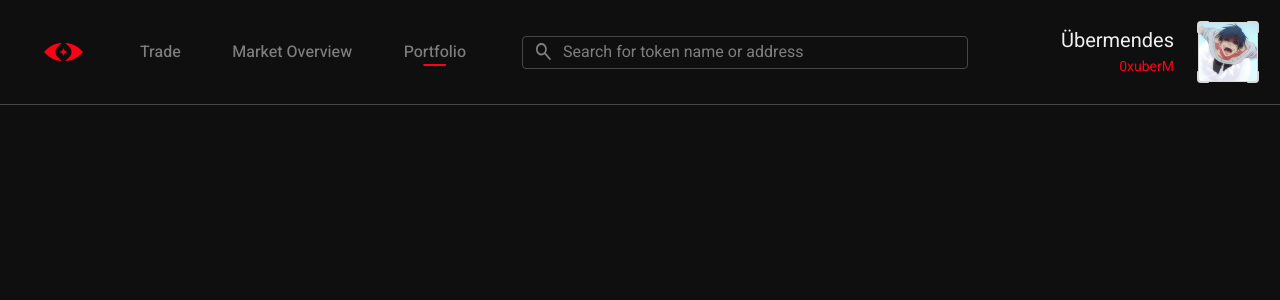
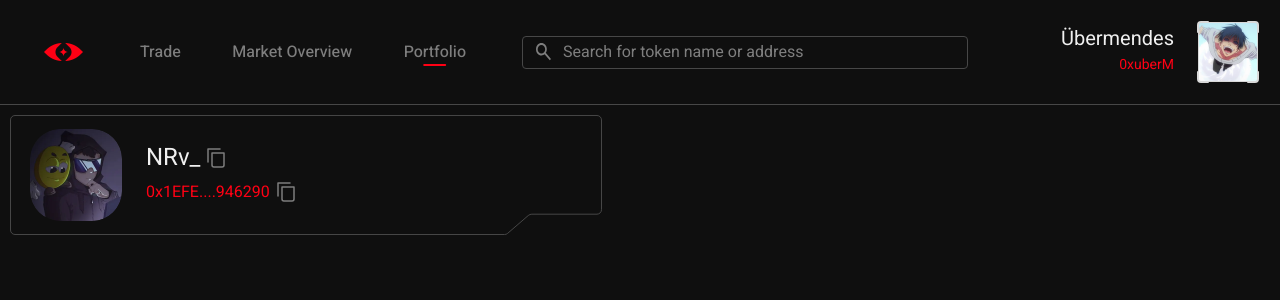
Before and after one commit to rehkmansa/s-trakka, a React (Vite) app: page / in a window 1280 px wide. Shown: the top 300 px of the page. Built offline with nearby package versions, Linux system fonts and the light colour scheme.

Commit message:
Add left profile.

```diff
--- a/src/components/atoms/framed-avatar.tsx
+++ b/src/components/atoms/framed-avatar.tsx
@@ -96,7 +96,11 @@ export const FramedAvatar = (props: FramedAvatarProps) => {
       className={cn('relative', wrapperClassName)}
     >
       <Frame hovered={hovered} />
-      <img src={src} className={cn('relative', className)} alt="" />
+      <img
+        src={src}
+        className={cn('relative rounded-xs object-cover overflow-hidden', className)}
+        alt=""
+      />
     </motion.div>
   );
 };
--- a/src/components/layout/base-layout.tsx
+++ b/src/components/layout/base-layout.tsx
@@ -6,7 +6,7 @@ export const BaseLayout = ({ children }: PropsWithChildren) => {
   return (
     <SmoothScroll>
       <Navbar />
-      <main>{children}</main>
+      <main className="p-2.5">{children}</main>
     </SmoothScroll>
   );
 };
--- a/src/components/layout/navbar.tsx
+++ b/src/components/layout/navbar.tsx
@@ -17,7 +17,7 @@ export const Navbar = () => {
           {NAV_LINKS.map((li) => (
             <Link
               className={cn('px-4 text-center relative whitespace-nowrap', {
-                'before:absolute before:-bottom-0.5 before:rounded before:w-1/4 before:bg-base-red before:h-0.5 before:left-1/2 before:-translate-x-1/2':
+                'before:absolute before:-bottom-0.5 before:rounded-xs before:w-1/4 before:bg-base-red before:h-0.5 before:left-1/2 before:-translate-x-1/2':
                   li?.active,
               })}
               key={li.label}
--- /dev/null
+++ b/src/components/molecules/left-side-profile.tsx
@@ -0,0 +1,27 @@
+import { ProfileInfo } from '~/components/molecules/profile-info';
+import { formatWalletAddress } from '~/lib/utils/helpers';
+import { MOCK_LEFT_PROFILE } from '~/mock/data';
+
+export const LeftSideProfile = () => (
+  <div className="relative w-full px-5 py-3.5">
+    <svg
+      viewBox="0 0 592 121"
+      xmlns="http://www.w3.org/2000/svg"
+      className="absolute inset-0 w-full h-full pointer-events-none"
+      preserveAspectRatio="none"
+    >
+      <path
+        d="M0.5 5C0.5 2.51472 2.51472 0.5 5 0.5H587C589.485 0.5 591.5 2.51472 591.5 5V95.5C591.5 97.9853 589.485 100 587 100H521.874C520.545 100 519.261 100.481 518.259 101.355L497.584 119.391C496.764 120.106 495.713 120.5 494.626 120.5H5C2.51472 120.5 0.5 118.485 0.5 116V5Z"
+        fill="transparent"
+        className="stroke-component-outlines"
+        stroke="currentColor"
+      />
+    </svg>
+
+    <ProfileInfo
+      allowCopy
+      {...MOCK_LEFT_PROFILE}
+      walletAddress={formatWalletAddress(MOCK_LEFT_PROFILE.walletAddress)}
+    />
+  </div>
+);
--- a/src/components/molecules/profile-info.tsx
+++ b/src/components/molecules/profile-info.tsx
@@ -26,11 +26,13 @@ export const ProfileInfo = (props: ProfileInfoProps) => {
       {isSecondary ? (
         <FramedAvatar src={src} className="size-[60px]" wrapperClassName="w-full max-w-[60px]" />
       ) : (
-        <img className="size-[92px]" src={src} alt="" />
+        <img className="size-[92px] rounded-[30px] object-cover" src={src} alt="" />
       )}
-      <div className="space-y-0.5">
+      <div className={cn('space-y-2.5', { 'space-y-1.5': isSecondary })}>
         <CopyAble text={name} allowCopy={allowCopy}>
-          <h4 className={cn('text-2xl leading-none', { 'text-xl': isSecondary })}>{name}</h4>
+          <h4 className={cn('text-2xl leading-none', { 'text-xl leading-none': isSecondary })}>
+            {name}
+          </h4>
         </CopyAble>
         <CopyAble text={walletAddress} allowCopy={allowCopy}>
           <p className={cn('text-base text-base-red leading-none', { 'text-sm': isSecondary })}>
--- a/src/components/molecules/searchbar.tsx
+++ b/src/components/molecules/searchbar.tsx
@@ -27,7 +27,7 @@ export const Searchbar = (props: SearchbarProps) => {
       <input
         value={text}
         className={cn(
-          'outline-none border-component-outlines border w-full pl-10 rounded h-[33px] placeholder:text-sub-text',
+          'outline-none border-component-outlines border w-full pl-10 rounded-sm h-[33px] placeholder:text-sub-text',
           inputClassName
         )}
         placeholder={placeholder ?? 'Search for token name or address'}
--- a/src/components/organisms/left-view.tsx
+++ b/src/components/organisms/left-view.tsx
@@ -0,0 +1,7 @@
+import { LeftSideProfile } from '~/components/molecules/left-side-profile';
+
+export const LeftView = () => (
+  <div className="w-full max-w-[592px]">
+    <LeftSideProfile />
+  </div>
+);
--- a/src/mock/data.ts
+++ b/src/mock/data.ts
@@ -1,7 +1,14 @@
 import TopNavAvatar from '~/assets/top-nav-avatar.png';
+import LeftViewAvatar from '~/assets/profile-avatar.webp';
 
 export const MOCK_TOP_BAR_PROFILE = {
   name: 'Übermendes',
   walletAddress: '0xuberM',
   src: TopNavAvatar,
 };
+
+export const MOCK_LEFT_PROFILE = {
+  name: 'NRv_',
+  walletAddress: '0x1EFEcb61A2f80Aa34d3b9218B564a64D05946290',
+  src: LeftViewAvatar,
+};
--- a/src/pages/home.tsx
+++ b/src/pages/home.tsx
@@ -1,3 +1,9 @@
+import { LeftView } from '~/components/organisms/left-view';
+
 export const HomePage = () => {
-  return <main></main>;
+  return (
+    <main>
+      <LeftView />
+    </main>
+  );
 };
--- a/src/styles/main.css
+++ b/src/styles/main.css
@@ -2,6 +2,7 @@
 
 @theme {
   --color-page-bg: #0f0f0f;
+  --color-component-bg: #121212;
   --color-base-text: #f0f0f0;
   --color-sub-text: #7e7e7e;
   --color-component-outlines: #474747;
```
Also changed, not shown: src/assets/profile-avatar.webp (added).
